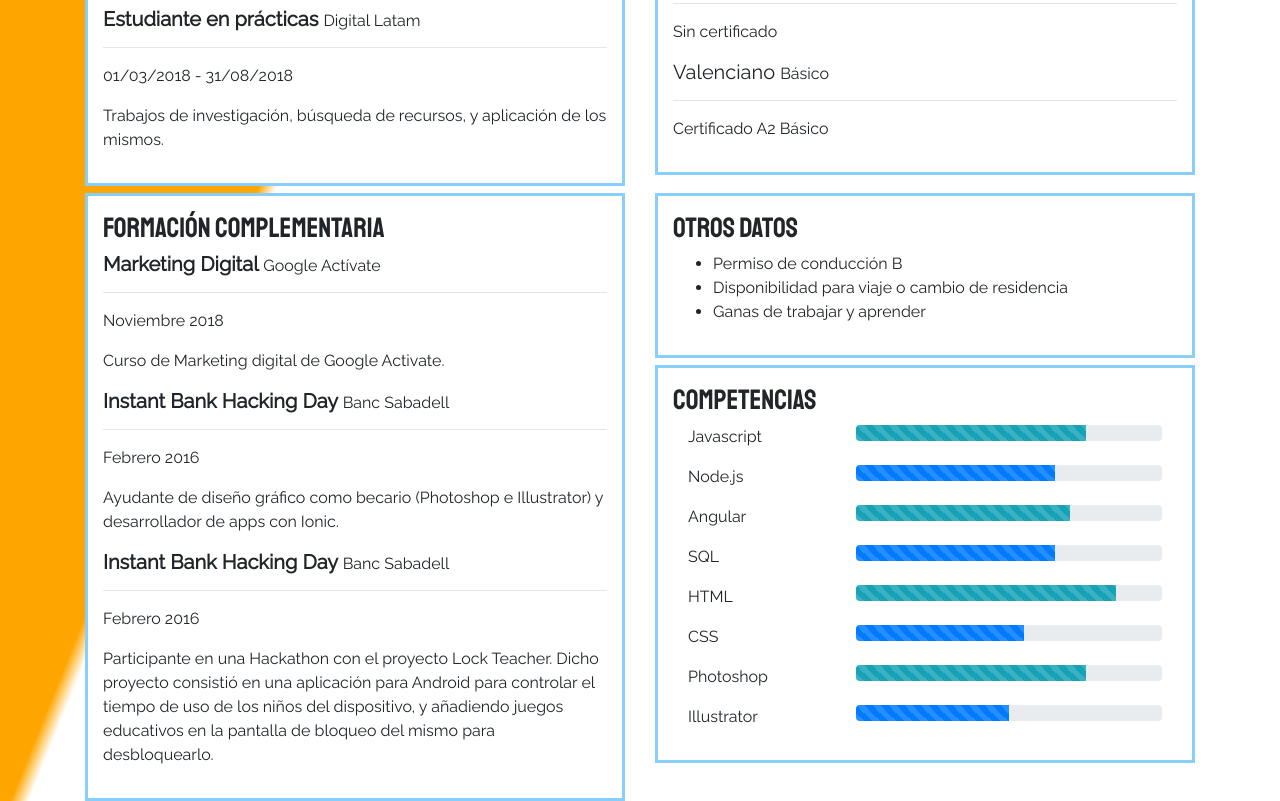
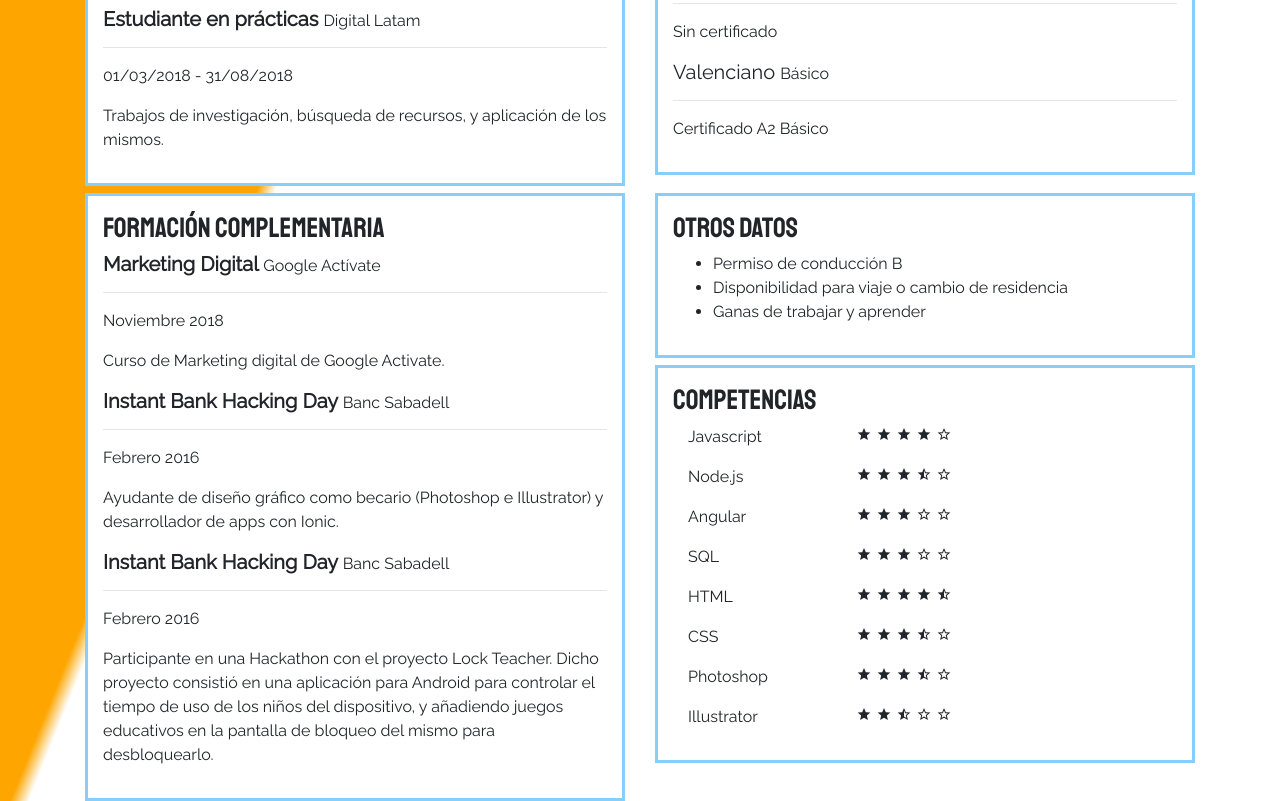
Before and after one commit to PalGria/Curriculum, a plain HTML site: page index.html in a window 1280 px wide. Shown: the part 653-1454 px from the top of the page. Drawn offline with nearby package versions, Linux system fonts and the light colour scheme.

```diff
--- a/index.html
+++ b/index.html
@@ -52,7 +52,7 @@
                                 </p>
                                 <p>
                                     <ion-icon name="logo-github"></ion-icon>
-                                    <a href="https://github.com/Pamdria">github.com/Pamdria/</a>
+                                    <a href="https://github.com/Palgria">github.com/Palgria/</a>
                                 </p>
                             </div>
                         </div>
@@ -146,11 +146,12 @@
                                     <p> Javascript </p>
                                 </div>
                                 <div class="col-8">
-                                    <div class="progress" id="prog1">
-                                        <div class="progress-bar progress-bar-striped bg-info" role="progressbar" style="width: 75%" aria-valuenow="70" aria-valuemin="0"
-                                            aria-valuemax="100">
-                                        </div>
-                                    </div>
+                                      <ion-icon name="star"></ion-icon>
+                                    <ion-icon name="star"></ion-icon>
+                                    <ion-icon name="star"></ion-icon>
+                                    <ion-icon name="star"></ion-icon>
+                                    <ion-icon name="star-outline"></ion-icon>
+
                                 </div>
                             </div>
                             <div class="row">
@@ -158,11 +159,12 @@
                                     <p> Node.js </p>
                                 </div>
                                 <div class="col-8">
-                                    <div class="progress" id="prog1">
-                                        <div class="progress-bar progress-bar-striped" role="progressbar" style="width: 65%" aria-valuenow="70" aria-valuemin="0"
-                                            aria-valuemax="100">
-                                        </div>
-                                    </div>
+                                      <ion-icon name="star"></ion-icon>
+                                    <ion-icon name="star"></ion-icon>
+                                    <ion-icon name="star"></ion-icon>
+                                    <ion-icon name="star-half"></ion-icon>
+                                    <ion-icon name="star-outline"></ion-icon>
+
                                 </div>
                             </div>
                             <div class="row">
@@ -170,11 +172,12 @@
                                     <p> Angular </p>
                                 </div>
                                 <div class="col-8">
-                                    <div class="progress" id="prog1">
-                                        <div class="progress-bar progress-bar-striped bg-info" role="progressbar" style="width: 70%" aria-valuenow="70" aria-valuemin="0"
-                                            aria-valuemax="100">
-                                        </div>
-                                    </div>
+                                      <ion-icon name="star"></ion-icon>
+                                    <ion-icon name="star"></ion-icon>
+                                    <ion-icon name="star"></ion-icon>
+                                    <ion-icon name="star-outline"></ion-icon>
+                                    <ion-icon name="star-outline"></ion-icon>
+
                                 </div>
                             </div>
                             <div class="row">
@@ -182,11 +185,12 @@
                                     <p> SQL </p>
                                 </div>
                                 <div class="col-8">
-                                    <div class="progress" id="prog1">
-                                        <div class="progress-bar progress-bar-striped" role="progressbar" style="width: 65%" aria-valuenow="70" aria-valuemin="0"
-                                            aria-valuemax="100">
-                                        </div>
-                                    </div>
+                                      <ion-icon name="star"></ion-icon>
+                                    <ion-icon name="star"></ion-icon>
+                                    <ion-icon name="star"></ion-icon>
+                                    <ion-icon name="star-outline"></ion-icon>
+                                    <ion-icon name="star-outline"></ion-icon>
+
                                 </div>
                             </div>
                             <div class="row">
@@ -194,11 +198,12 @@
                                     <p> HTML </p>
                                 </div>
                                 <div class="col-8">
-                                    <div class="progress" id="prog1">
-                                        <div class="progress-bar progress-bar-striped bg-info" role="progressbar" style="width: 85%" aria-valuenow="70" aria-valuemin="0"
-                                            aria-valuemax="100">
-                                        </div>
-                                    </div>
+                                      <ion-icon name="star"></ion-icon>
+                                    <ion-icon name="star"></ion-icon>
+                                    <ion-icon name="star"></ion-icon>
+                                    <ion-icon name="star"></ion-icon>
+                                    <ion-icon name="star-half"></ion-icon>
+
                                 </div>
                             </div>
                             <div class="row">
@@ -206,11 +211,12 @@
                                     <p> CSS </p>
                                 </div>
                                 <div class="col-8">
-                                    <div class="progress" id="prog1">
-                                        <div class="progress-bar progress-bar-striped" role="progressbar" style="width: 55%" aria-valuenow="70" aria-valuemin="0"
-                                            aria-valuemax="100">
-                                        </div>
-                                    </div>
+                                      <ion-icon name="star"></ion-icon>
+                                    <ion-icon name="star"></ion-icon>
+                                    <ion-icon name="star"></ion-icon>
+                                    <ion-icon name="star-half"></ion-icon>
+                                    <ion-icon name="star-outline"></ion-icon>
+
                                 </div>
                             </div>
                             <div class="row">
@@ -218,11 +224,12 @@
                                     <p> Photoshop </p>
                                 </div>
                                 <div class="col-8">
-                                    <div class="progress" id="prog1">
-                                        <div class="progress-bar progress-bar-striped bg-info" role="progressbar" style="width: 75%" aria-valuenow="70" aria-valuemin="0"
-                                            aria-valuemax="100">
-                                        </div>
-                                    </div>
+                                      <ion-icon name="star"></ion-icon>
+                                    <ion-icon name="star"></ion-icon>
+                                    <ion-icon name="star"></ion-icon>
+                                    <ion-icon name="star-half"></ion-icon>
+                                    <ion-icon name="star-outline"></ion-icon>
+
                                 </div>
                             </div>
                             <div class="row">
@@ -230,11 +237,12 @@
                                     <p> Illustrator </p>
                                 </div>
                                 <div class="col-8">
-                                    <div class="progress" id="prog1">
-                                        <div class="progress-bar progress-bar-striped " role="progressbar" style="width: 50%" aria-valuenow="70" aria-valuemin="0"
-                                            aria-valuemax="100">
-                                        </div>
-                                    </div>
+                                      <ion-icon name="star"></ion-icon>
+                                    <ion-icon name="star"></ion-icon>
+                                    <ion-icon name="star-half"></ion-icon>
+                                    <ion-icon name="star-outline"></ion-icon>
+                                    <ion-icon name="star-outline"></ion-icon>
+
                                 </div>
                             </div>
                         </div>
--- a/style.css
+++ b/style.css
@@ -57,7 +57,9 @@
     float: left;
     margin-right: 1em;
 }
-
+col-8{
+    text-align: center;
+}
 @media (max-width: 768px) {
     .fotoCurri{
         max-height: 145px;
@@ -77,3 +79,9 @@
     }
 
 }
+@media print
+{
+    body {width:1200px;}
+    div[class|=col-]{float:left;}
+    .col-sm-6{width:50%}
+}
```
